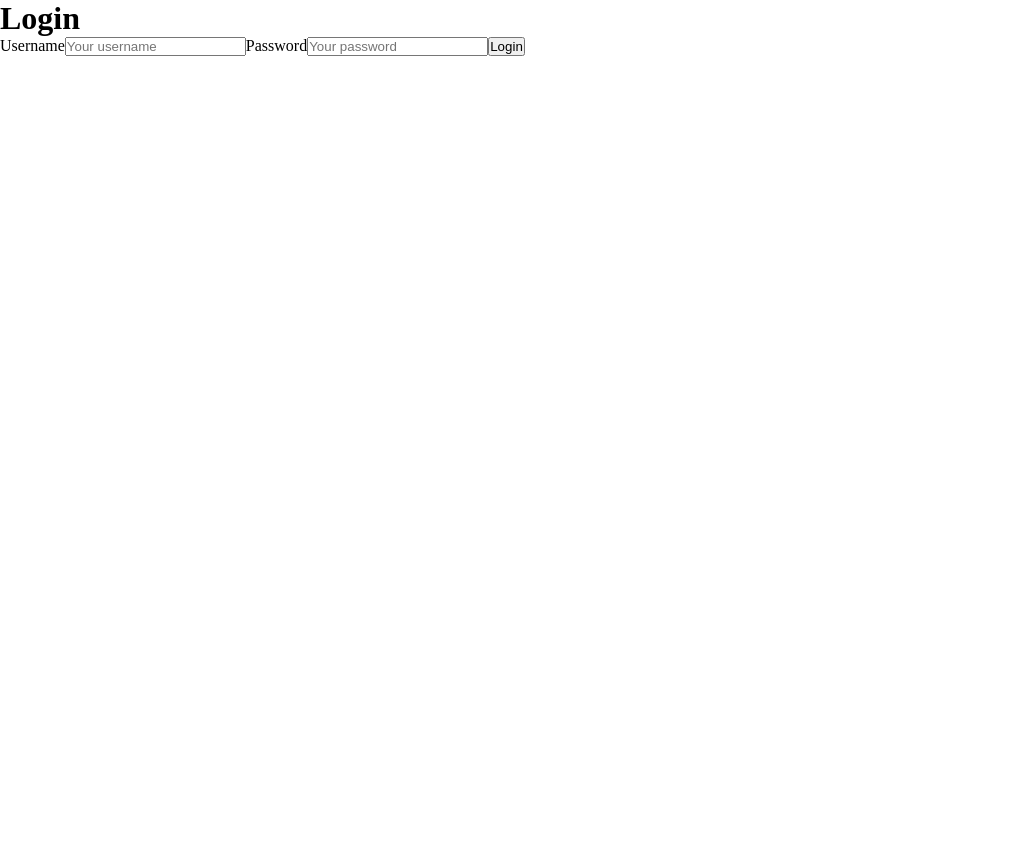
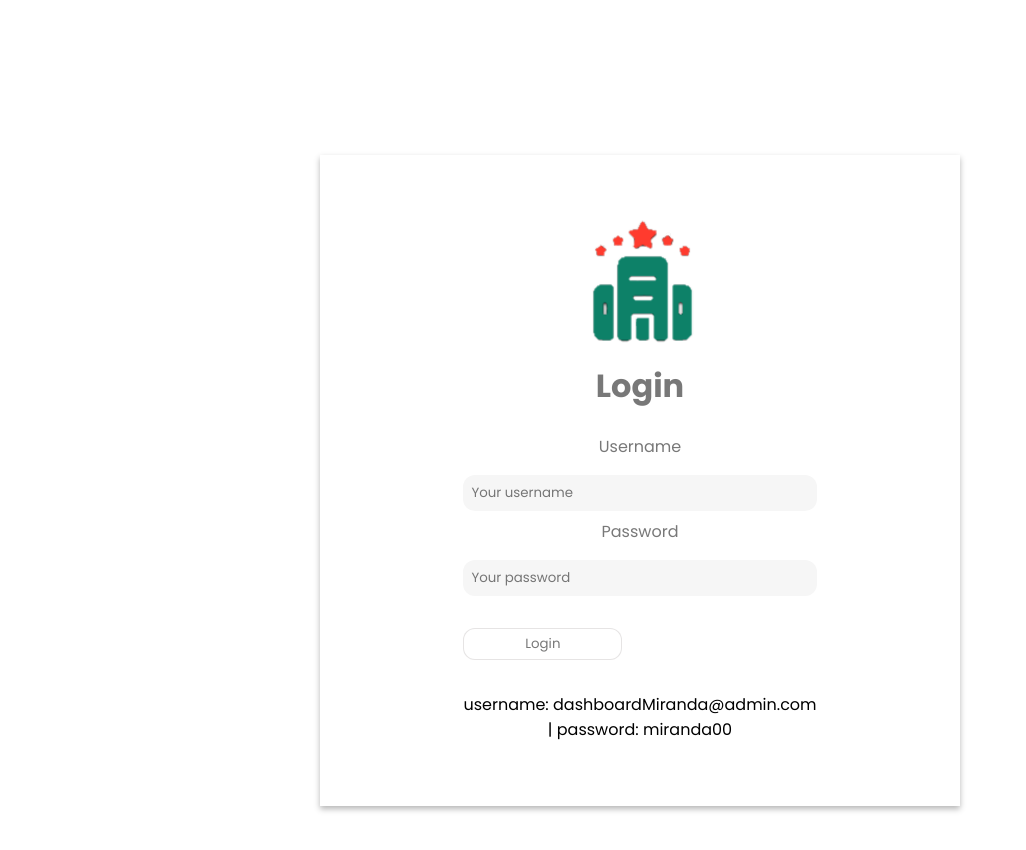
Before and after one commit to LuLuMS0206/Dashboard-Miranda, a React (Vite) app: page / in a window 1280 px wide. Shown: the top 850 px of the page, without its empty margins (0-1026 px from the left). Before the commit the page ends 800 px from the top, so only its background shows below. Built offline with nearby package versions, Linux system fonts and the light colour scheme.

Commit message:
end login

```diff
--- a/package.json
+++ b/package.json
@@ -14,7 +14,8 @@
     "react-dom": "^18.3.1",
     "react-icons": "^5.2.1",
     "react-router-dom": "^6.23.1",
-    "styled-component": "^2.8.0"
+    "styled-component": "^2.8.0",
+    "styled-components": "^6.1.11"
   },
   "devDependencies": {
     "@types/react": "^18.3.3",
--- a/src/main.jsx
+++ b/src/main.jsx
@@ -2,7 +2,7 @@ import React from 'react'
 import ReactDOM from 'react-dom/client'
 import { BrowserRouter, Routes, Route } from 'react-router-dom'
 import './styles.css'
-import { LoginPage } from './pages/LoginPage'
+import { LoginPage } from './pages/LoginPage/LoginPage'
 
 ReactDOM.createRoot(document.getElementById('root')).render(
   <React.StrictMode>
--- a/src/pages/LoginPage.jsx
+++ /dev/null
@@ -1,18 +0,0 @@
-
-import './styles.css';
-
-export const LoginPage = () => {
-
-    return (
-        <>
-            <h1 className='login__title'>Login</h1>
-            <form >
-                <label>Username</label>
-                <input type="text" id="username" placeholder="Your username"/>
-                <label>Password</label>
-                <input type="password" id="password" placeholder="Your password" autoComplete="true"/>
-                <button type="submit">Login</button>
-            </form>
-        </>
-    )
-}
--- /dev/null
+++ b/src/pages/LoginPage/LoginPage.jsx
@@ -0,0 +1,29 @@
+import { InputStyled } from "./loginStyles.js"
+import { LoginStyles } from "./loginStyles.js"
+import { FormStyles } from "./loginStyles.js"
+import { ButtonStyles } from "./loginStyles.js"
+import { TitleStyles } from "./loginStyles.js"
+import { LabelStyles } from "./loginStyles.js"
+
+export const LoginPage = () => {
+
+
+    return (
+        <LoginStyles>
+            <img src="src/assets/img/logo.png" alt="" />
+            <TitleStyles>Login</TitleStyles>
+
+            <FormStyles >
+                <LabelStyles>Username</LabelStyles>
+                <InputStyled type="text" id="username" placeholder="Your username" />
+                <LabelStyles>Password</LabelStyles>
+                <InputStyled type="password" id="password" placeholder="Your password" autoComplete="true" />
+                <ButtonStyles type="submit">Login</ButtonStyles>
+                <p>username: dashboardMiranda@admin.com</p>
+                <p>| password: miranda00</p>
+            </FormStyles>
+        </LoginStyles>
+
+
+    )
+}
--- /dev/null
+++ b/src/pages/LoginPage/loginStyles.js
@@ -0,0 +1,55 @@
+import styled from 'styled-components'
+
+export const InputStyled = styled.input`
+    padding: 0.5rem;
+border:none;
+background: #f6f6f6;;
+border-radius: 0.75rem;
+
+
+`
+
+export const LoginStyles = styled.div`
+padding: 4rem;
+    width: 50%;
+    margin: 155px auto;
+text-align:center;
+align-item:center;
+box-shadow: 0px 3px 6px 0px rgba(0, 0, 0, 0.290196078);
+
+`
+
+export const FormStyles = styled.form`
+
+display: inline-grid;
+
+`
+
+export const TitleStyles = styled.h1`
+    color: #787878;
+    margin-top: 0.5rem;
+    margin-bottom: 1rem;
+}
+
+`
+
+export const LabelStyles = styled.label`
+    color: #787878;
+    margin-top: 0.5rem;
+    margin-bottom: 1rem;
+}
+
+`
+
+export const ButtonStyles = styled.button`
+color: #787878;
+    width: 45%;
+    border: 1px solid #aba6a64d;
+    background: white;
+    padding: 0.3rem;
+    border-radius: 0.75rem;
+    margin-top: 2rem;
+    margin-bottom: 2rem;
+}
+
+`
--- a/src/pages/styles.css
+++ /dev/null
@@ -1,3 +0,0 @@
-.login__title{
-
-}
--- a/src/styles.css
+++ b/src/styles.css
@@ -1,9 +1,8 @@
 
 * {
+  font-family: "Poppins";
   box-sizing: border-box;
   margin: 0;
   padding: 0;
-}
-body {
 
 }
```
Also changed, not shown: index.html (line endings or trailing spaces), src/assets/img/logo.png (added), src/components/navbarComponent/navbarComponent.jsx (added), 1 other file (tests, documents, lock files or other folders).
